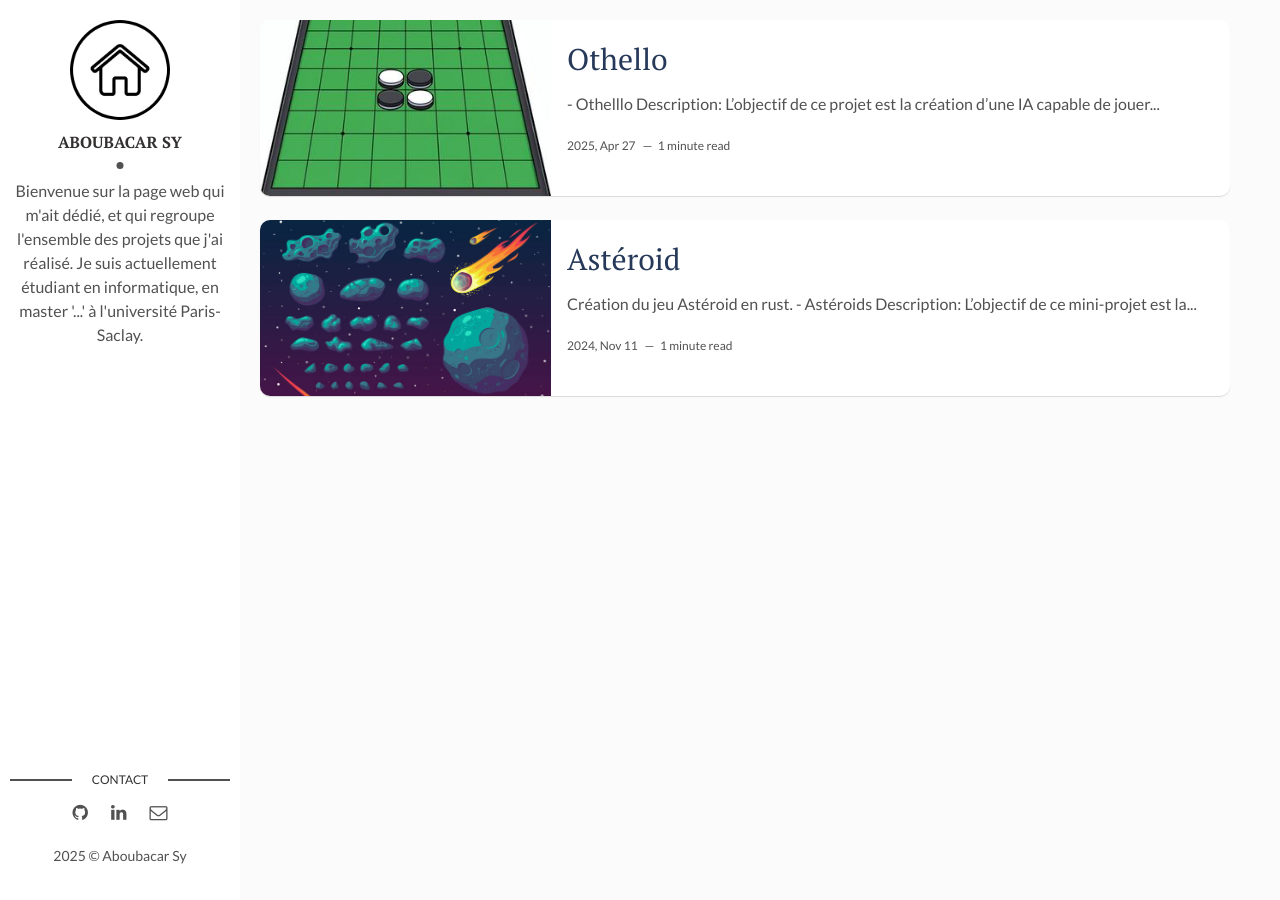
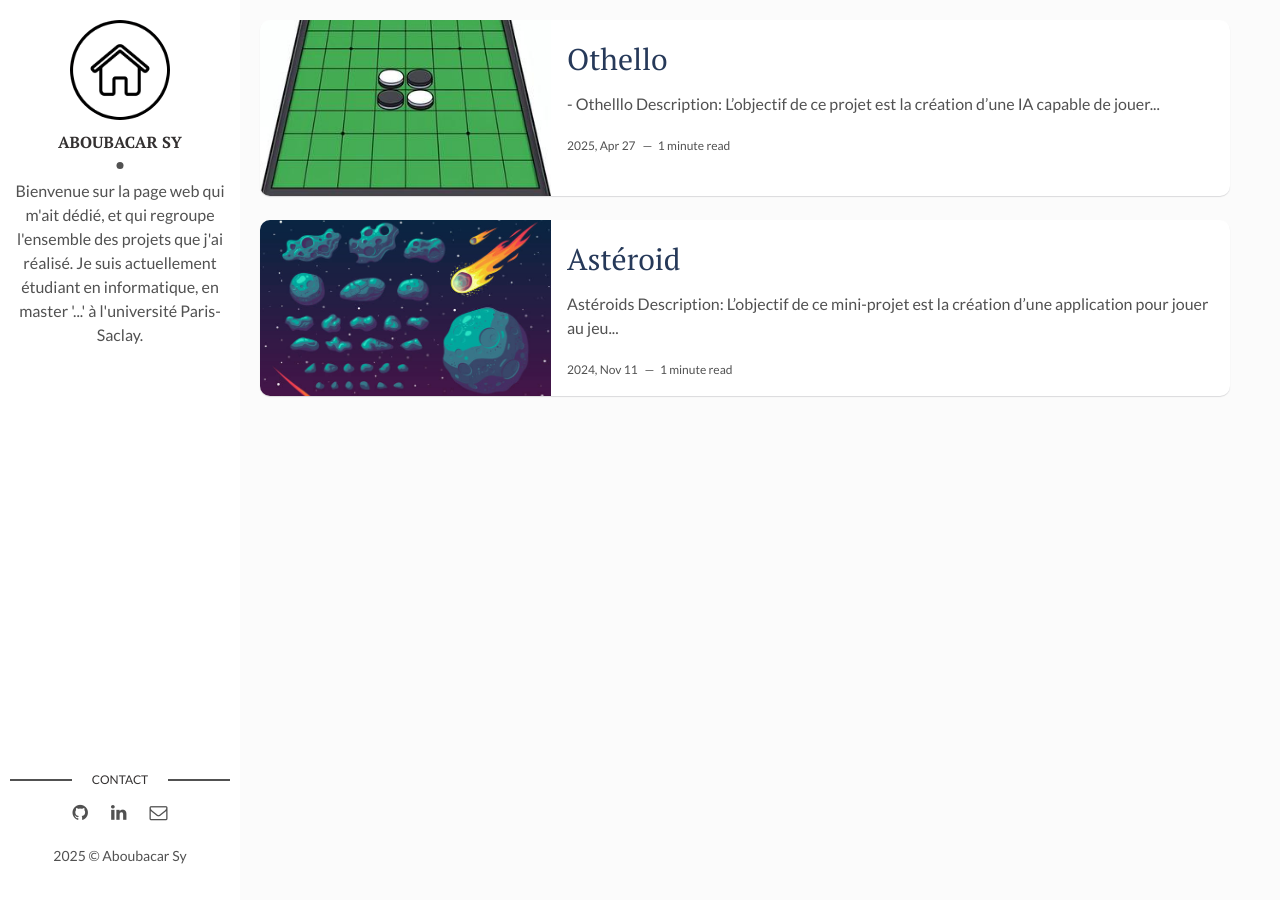
Before and after one commit to SyAboubacar/site-asy, a Jekyll site: the page built from index.html, in a window 1280 px wide. Built offline with Jekyll 4.4.1, drawn with Linux system fonts in a browser that asks for light colours; the list of posts is cut into pages by our own code.

Commit message:
asteroid desc

```diff
--- a/_posts/2024-11-11-Asteroid.markdown
+++ b/_posts/2024-11-11-Asteroid.markdown
@@ -2,16 +2,14 @@
 layout: post
 title: Astéroid
 date: 2024-11-11 13:32:20 +0300
-description: Création du jeu Astéroid # Add post description (optional)
+description: "Création du jeu Astéroid" # Add post description (optional)
 img: asteroid_img.jpg # Add image post (optional)
 fig-caption: # Add figcaption (optional)
 tags: [Jeu, Rust]
 ---
 
-Création du jeu Astéroid en rust.
 
----
-### - Astéroids
+### Astéroids
 
 
 **Description:** L’objectif de ce mini-projet est la création d'une application pour jouer au jeu [**Asteroids**](https://fr.wikipedia.org/wiki/Asteroids). L’application a été développé en **Rust** et utilise la bibliothèque [**Macroquad**](https://macroquad.rs/) pour gérer les aspects graphiques du programme.
```
